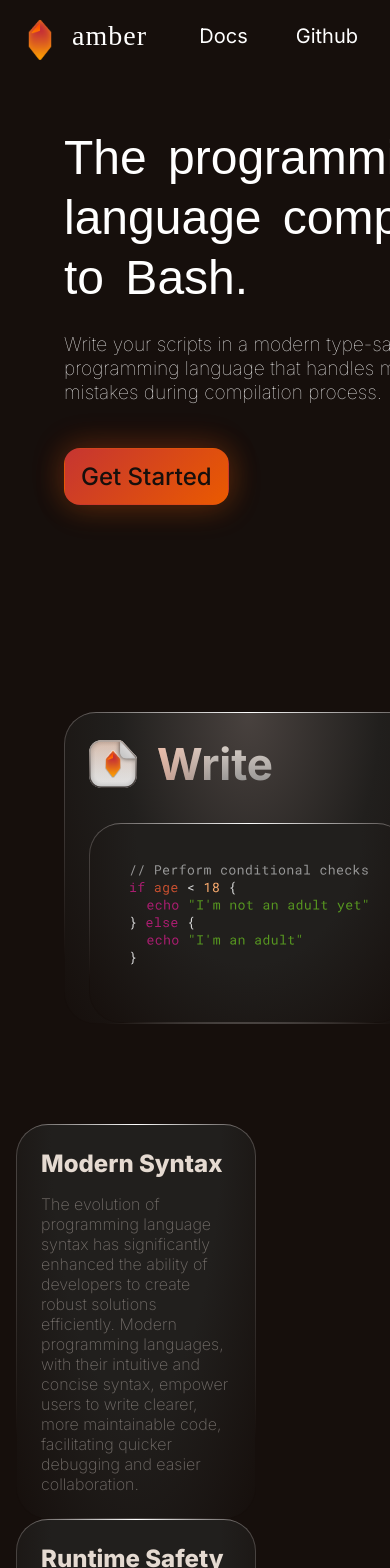
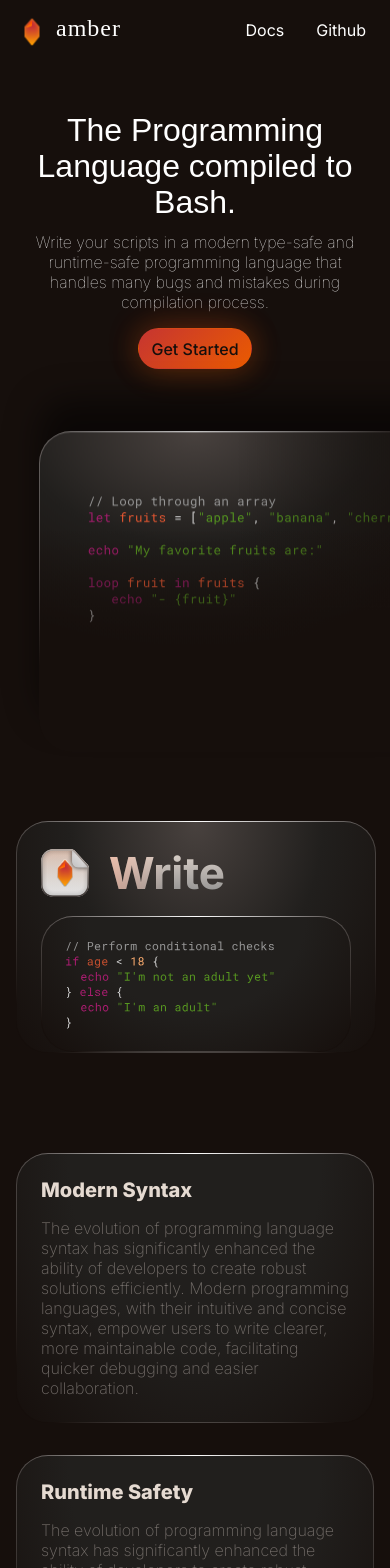
Before and after one commit to amber-lang/amber-website, a Next.js app: page / in a window 390 px wide. Shown: the top 1568 px of the page. Built offline with nearby package versions, Linux system fonts and the light colour scheme.

Commit message:
feat: mobile version

```diff
--- a/src/components/atoms/CallToActionButton/CallToActionButton.module.css
+++ b/src/components/atoms/CallToActionButton/CallToActionButton.module.css
@@ -1,17 +1,16 @@
 .cta {
-    display: block;
+    display: inline-block;
     margin-right: auto;
-    margin-top: 2.75rem;
     appearance: none;
     background: linear-gradient(135deg, #C63531, #EA5A00);
-    border-radius: 1rem;
+    border-radius: 5rem;
     border: 1pt solid transparent;
     cursor: pointer;
     font-size: 1.5rem;
     font-family: var(--font-geist-sans);
     font-weight: 500;
     color: var(--bg);
-    padding: 0.8rem 1rem;
+    padding: 1rem 1.2rem;
     box-shadow: 2px 4px 2rem #FF730033, -2px -4px 2rem #EC401033;
     transition: box-shadow 800ms, border 500ms;
     transition-timing-function: cubic-bezier(0,1.5,1,1);
@@ -21,3 +20,10 @@
         box-shadow: 2px 4px 2rem #FF730077, -2px -4px 2rem #EC401077;
     }
 }
+
+@media screen and (max-width: 720px) {
+    .cta {
+        font-size: 1rem;
+        padding: 0.6rem 0.75rem;
+    }
+}
--- a/src/components/views/Features/Features.module.css
+++ b/src/components/views/Features/Features.module.css
@@ -28,19 +28,6 @@
     }
 }
 
-@media screen and (max-width: 720px) {
-    .container {
-        display: block;
-        font-size: 1rem;
-        padding-left: 1rem;
-        padding-right: 1rem;
-
-        & h1 {
-            font-size: 1.25rem;
-        }
-    }
-}
-
 @media screen and (max-width: 1200px) {
     .container {
         padding-left: 1rem;
@@ -60,3 +47,21 @@
         }
     }
 }
+
+@media screen and (max-width: 720px) {
+    .container {
+        display: block;
+        font-size: 1rem;
+        padding-left: 1rem;
+        padding-right: 1rem;
+
+        & > * {
+            width: calc(100vw - 2rem);
+            margin-bottom: 2rem;
+        }
+
+        & h1 {
+            font-size: 1.25rem;
+        }
+    }
+}
--- a/src/components/views/Footer/Footer.module.css
+++ b/src/components/views/Footer/Footer.module.css
@@ -2,6 +2,7 @@
     margin-top: 4rem;
     height: calc(100vh - 10rem);
     background: radial-gradient(ellipse 50% 35% at bottom, #D5441C33, var(--bg));
+    text-align: center;
 
     .title {
         text-align: center;
@@ -35,3 +36,21 @@
     text-align: center;
     font-weight: 600;
 }
+
+@media screen and (max-width: 720px) {
+    .container {
+        .title h1 {
+            font-size: 3rem;
+        }
+
+        .caption h1 {
+            font-size: 1.5rem;
+        }
+    }
+}
+
+@media screen and (max-width: 420px) {
+    .container .title h1 {
+        font-size: 2.5rem;
+    }
+}
--- a/src/components/views/Jumbotron/Jumbotron.module.css
+++ b/src/components/views/Jumbotron/Jumbotron.module.css
@@ -25,6 +25,7 @@
             font-size: 3rem;
             word-spacing: 0.5rem;
             line-height: 3.75rem;
+            width: 30rem;
         }
 
         .paragraph {
@@ -33,6 +34,10 @@
             line-height: 1.5rem;
             font-weight: 100;
             width: 500px
+        }
+
+        .cta {
+            margin-top: 2.75rem;
         }
     }
 
@@ -105,3 +110,64 @@
         }
     }
 }
+
+@media screen and (max-width: 720px) {
+    .jumbotron {
+        flex-direction: column;
+
+        .text {
+            text-align: center;
+            margin-left: 0;
+
+            .heading {
+                font-size: 3rem;
+                line-height: 3rem;
+                width: auto;
+                margin-left: 2rem;
+                margin-right: 2rem;
+                word-spacing: inherit;
+            }
+
+            .paragraph {
+                width: auto;
+                margin-left: 4rem;
+                margin-right: 4rem;
+            }
+        }
+
+        .image .card {
+            width: 100vw;
+            height: 20rem;
+            margin-top: 3rem;
+            margin-left: 2rem;
+
+            .code {
+                width: 100vw;
+                margin-top: 4rem;
+            }
+        }
+    }
+}
+
+@media screen and (max-width: 420px) {
+    .jumbotron .text {
+        .heading {
+            font-size: 2rem;
+            line-height: 2.25rem;
+            margin: 0rem;
+        }
+
+        .paragraph {
+            font-size: 1rem;
+            line-height: 1.25rem;
+            margin-top: 0.75rem;
+            margin-left: 2rem;
+            margin-right: 2rem;
+        }
+
+        .cta {
+            margin: auto;
+            margin-top: 1rem;
+        }
+    }
+}
--- a/src/components/views/Jumbotron/Jumbotron.tsx
+++ b/src/components/views/Jumbotron/Jumbotron.tsx
@@ -6,8 +6,8 @@
         <div className={styles.jumbotron}>
             <div className={styles.text}>
                 <div className={styles.heading}>
-                    The programming <br />
-                    language compiled <br />
+                    The Programming
+                    Language compiled
                     to Bash.
                 </div>
                 <div className={styles.paragraph}>
@@ -15,9 +15,11 @@
                     runtime-safe programming language that handles
                     many bugs and mistakes during compilation process.
                 </div>
-                <CallToActionButton>
-                    Get Started
-                </CallToActionButton>
+                <div className={styles.cta}>
+                    <CallToActionButton>
+                        Get Started
+                    </CallToActionButton>
+                </div>
             </div>
             <div className={styles.image}>
                 <div className={styles.card}>
--- a/src/components/views/Nav/Nav.module.css
+++ b/src/components/views/Nav/Nav.module.css
@@ -5,7 +5,11 @@
     cursor: default;
 
     .logo {
-        display: inline;
+        display: inline-block;
+        position: relative;
+        object-fit: cover;
+        width: 48px;
+        height: 48px;
         vertical-align: middle;
     }
 
@@ -22,6 +26,7 @@
     .right-nav {
         display: inline-block;
         position: absolute;
+        vertical-align: middle;
         right: 1rem;
 
         .button {
@@ -33,6 +38,7 @@
             background-color: transparent;
             transition: background-color 100ms;
             cursor: pointer;
+            vertical-align: middle;
 
             &:hover {
                 background-color: #1d1613;
@@ -40,3 +46,21 @@
         }
     }
 }
+
+@media screen and (max-width: 720px) {
+    .nav {
+        .logo {
+            width: 32px;
+            height: 32px;
+        }
+
+        .logo-title {
+            font-size: 1.5rem;
+        }
+
+        .right-nav .button {
+            padding: 0.25rem 0.5rem;
+            font-size: 1rem;
+        }
+    }
+}
--- a/src/components/views/Nav/Nav.tsx
+++ b/src/components/views/Nav/Nav.tsx
@@ -4,13 +4,13 @@
 export default function Nav() {
     return (
         <nav className={styles.nav}>
-            <Image
-                src="/amber-logo.svg"
-                alt="Amber Logo"
-                className={styles.logo}
-                width={48}
-                height={48}
-            />
+            <div className={styles.logo}>
+                <Image
+                    src="/amber-logo.svg"
+                    alt="Amber Logo"
+                    fill
+                />
+            </div>
             <div className={styles["logo-title"]}>amber</div>
             <div className={styles["right-nav"]}>
                 <div className={styles["button"]}>Docs</div>
--- a/src/components/views/Pipeline/Pipeline.module.css
+++ b/src/components/views/Pipeline/Pipeline.module.css
@@ -108,3 +108,44 @@
         }
     }
 }
+
+@media screen and (max-width: 720px) {
+    .container {
+        padding: 0.25rem 1rem;
+        margin-top: 5rem;
+
+        .pipeline {
+            margin-top: 1rem;
+            width: calc(100vw - 6rem);
+            height: 11rem;
+
+            & .write, & .compile, & .execute {
+                margin: 0rem;
+                max-width: 20rem;
+            }
+        }
+    }
+}
+
+@media screen and (max-width: 420px) {
+    .container {
+        padding: 0.25rem 1rem;
+        margin-top: 3rem;
+
+        .pipeline {
+            margin-top: 1rem;
+            width: calc(100vw - 5rem);
+            height: 7rem;
+
+            & > * {
+                height: 8.5rem;
+            }
+
+            & .write, & .compile, & .execute {
+                margin: 0rem;
+                height: 5.5rem;
+                max-width: 20rem;
+            }
+        }
+    }
+}
--- a/src/components/views/Platforms/Platforms.module.css
+++ b/src/components/views/Platforms/Platforms.module.css
@@ -42,3 +42,32 @@
         }
     }
 }
+
+@media screen and (max-width: 1200px) {
+    .container {
+        .image-container {
+            height: 40vh;
+        }
+    }
+}
+
+@media screen and (max-width: 720px) {
+    .container {
+        .title h1 {
+            margin-top: 0rem;
+            font-size: 2rem;
+        }
+
+        .caption h1 {
+            font-size: 1.5rem;
+        }
+    }
+}
+
+@media screen and (max-width: 420px) {
+    .container {
+        .title h1 {
+            font-size: 1.5rem;
+        }
+    }
+}
```
